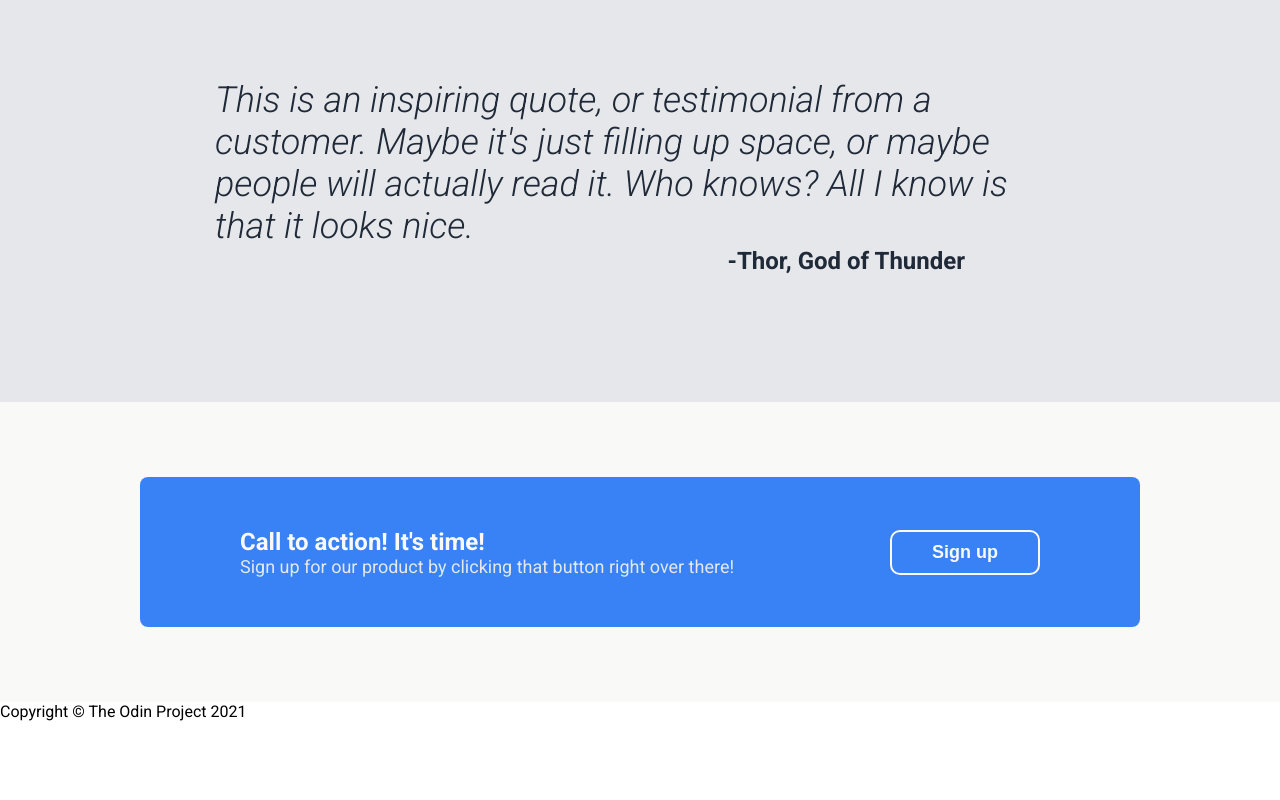
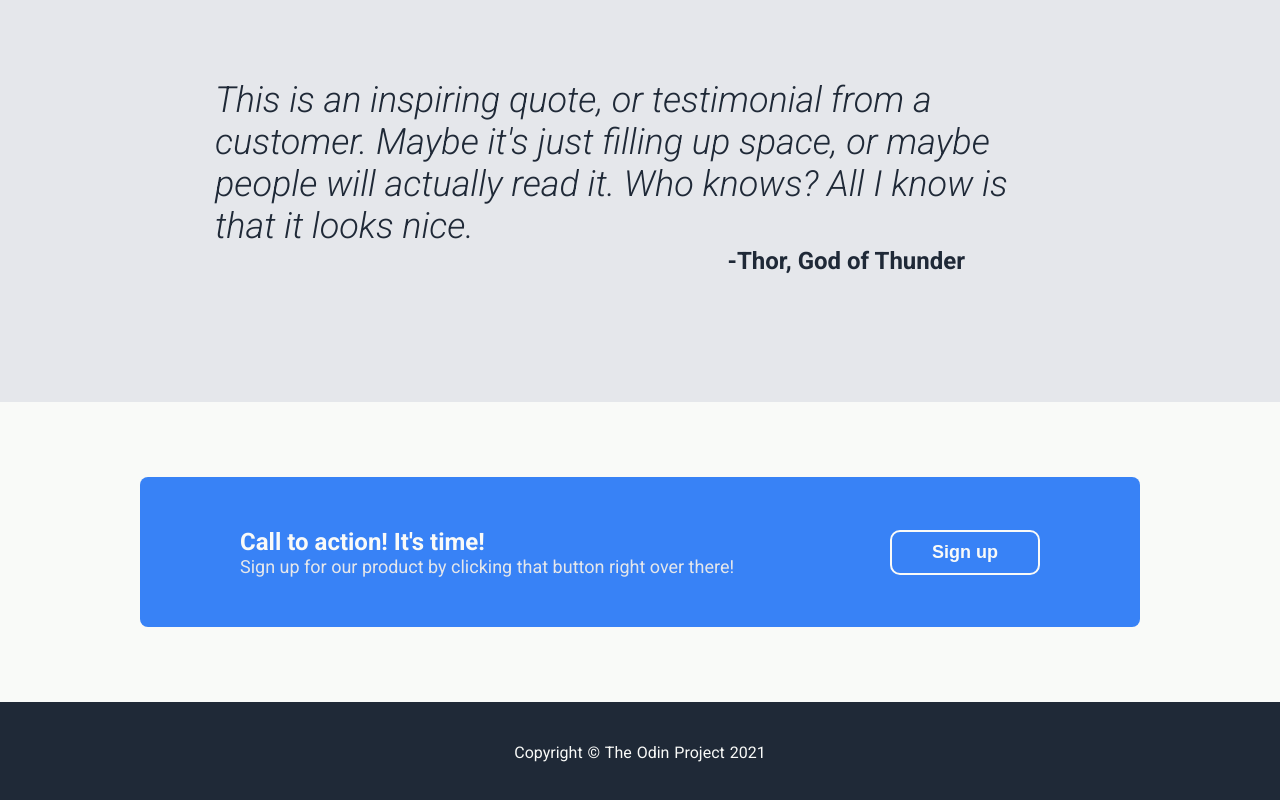
Before and after one commit to josh-Fen/odin-landing-page, a plain HTML site: page index.html in a window 1280 px wide. Shown: the part 1048-1848 px from the top of the page. Before the commit the page ends 1769 px from the top, so only its background shows below. Drawn offline with Linux system fonts and the light colour scheme.

Commit message:
Style footer

```diff
--- a/styles.css
+++ b/styles.css
@@ -210,3 +210,13 @@ nav a {
     font-weight: bold;
     font-size: 18px;
 }
+
+.footer {
+    background-color: var(--main-dark-blue);
+    height: 100px;
+    display: flex;
+    justify-content: center;
+    align-items: center;
+    color: var(--main-white);
+    word-spacing: 1px;
+}
```
